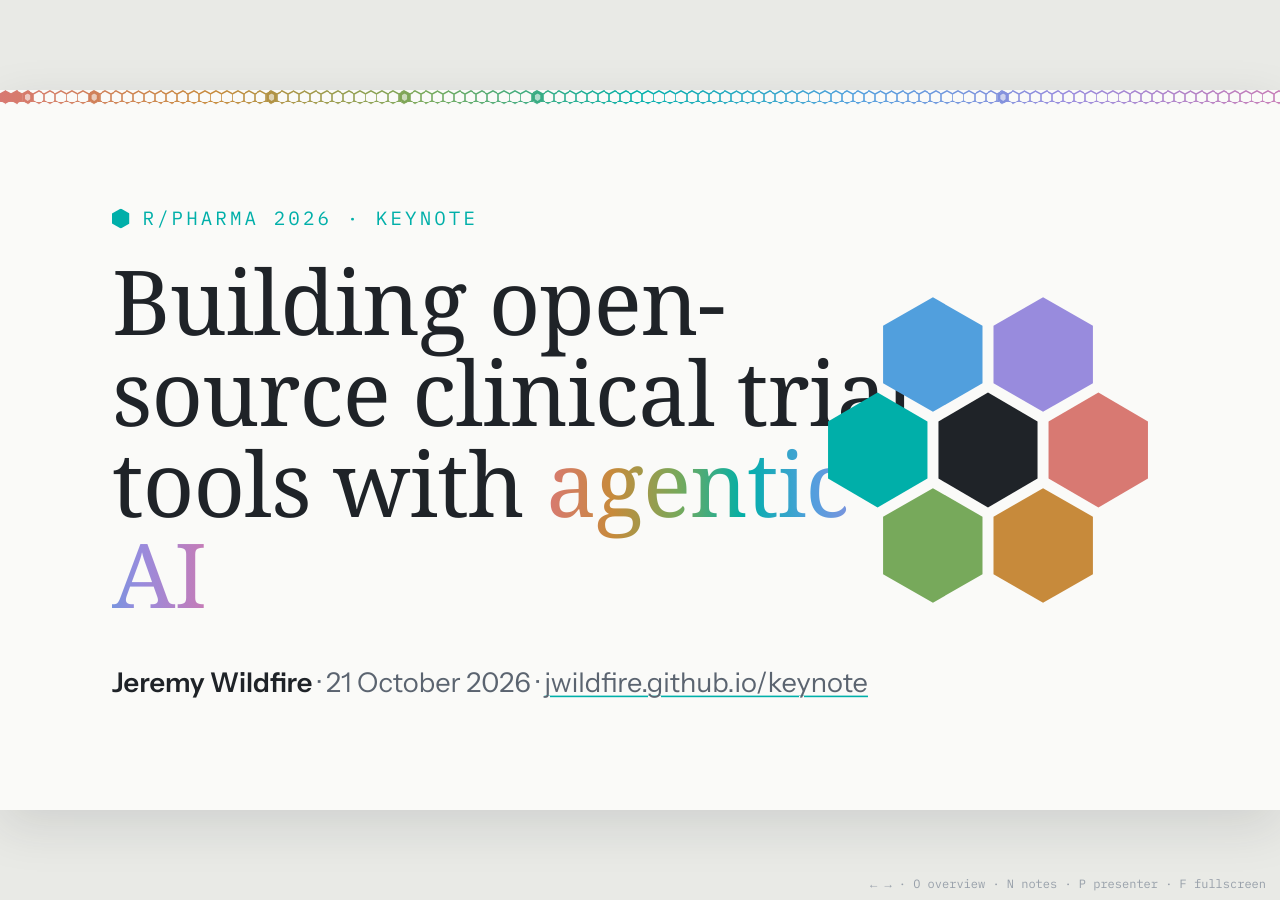
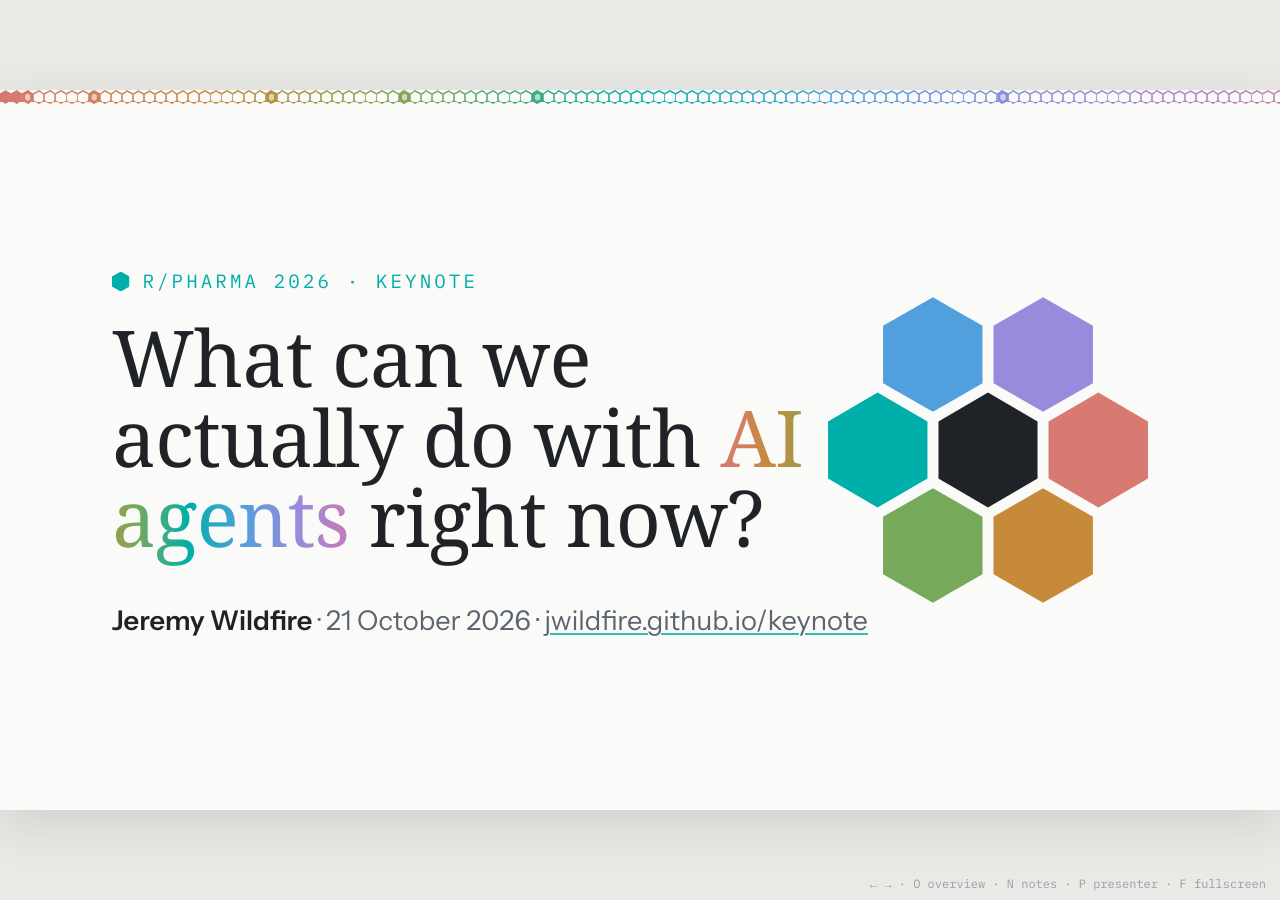
Before and after one commit to jwildfire/jwildfire.github.io, a Jekyll site: the page keynote/keynote.html, which Jekyll copies as it is, in a window 1280 px wide. Built offline with Jekyll 4.4.1, drawn with Linux system fonts in a browser that asks for light colours; some web fonts are replaced.

Commit message:
The talk's title is its question: "What can we actually do with AI agents right now?"
Jeremy, 21 October: "Retitle the talk 'What can we actually do with AI agents right now?'
everywhere". Was "Building open-source clinical trial tools with agentic AI".

- Slide 1 (all three decks): the question, with the spectrum colour on "AI agents", at 98px so
  its two lines clear the hex cluster; the decks' description.
- /keynote: tab title, description and sidebar heading.
- The homepage's keynote card.
- The annotated post: slide 1 re-rendered, and its alt text.

Co-Authored-By: Claude Opus 5.5 <noreply@anthropic.com>

```diff
--- a/_layouts/home.html
+++ b/_layouts/home.html
@@ -52,7 +52,7 @@
 
           <a class="wf-keynote" href="{{ "/keynote/" | relative_url }}">
             <span class="wf-keynote-kicker">R/Pharma 2026 &middot; Keynote &middot; October</span>
-            <span class="wf-keynote-headline">Building open-source clinical trial tools with <em>agentic AI</em></span>
+            <span class="wf-keynote-headline">What can we actually do with <em>AI agents</em> right now?</span>
             <span class="wf-keynote-cta">Prepared in the open &mdash; follow the developer diary &rarr;</span>
           </a>
 
--- a/keynote/index.html
+++ b/keynote/index.html
@@ -3,8 +3,8 @@
 <head>
   <meta charset="utf-8" />
   <meta name="viewport" content="width=device-width, initial-scale=1" />
-  <title>Building Open-Source Clinical Trial Tools with Agentic AI — R/Pharma 2026 Keynote</title>
-  <meta name="description" content="Official homepage for Jeremy Wildfire's R/Pharma 2026 keynote: a developer diary on building open-source clinical trial tools with agentic AI." />
+  <title>What Can We Actually Do With AI Agents Right Now? — R/Pharma 2026 Keynote</title>
+  <meta name="description" content="Official homepage for Jeremy Wildfire's R/Pharma 2026 keynote: What can we actually do with AI agents right now? The slides, the demo and the developer diary." />
   <link rel="preconnect" href="https://fonts.googleapis.com" />
   <link rel="preconnect" href="https://fonts.gstatic.com" crossorigin />
   <link href="https://fonts.googleapis.com/css2?family=Instrument+Sans:ital,wght@0,400..700;1,400..700&family=Instrument+Serif:ital@0;1&family=IBM+Plex+Mono:wght@400;500;600&display=swap" rel="stylesheet" />
@@ -155,7 +155,7 @@
     <aside class="side">
       <div>
         <p class="side-label">R/Pharma 2026 · Keynote · 21 October</p>
-        <h1>Building open-source clinical trial tools with <em>agentic AI</em></h1>
+        <h1>What can we actually do with <em>AI agents</em> right now?</h1>
         <p class="side-desc">Jeremy Wildfire's R/Pharma 2026 keynote: the slides, the live demo, and the developer diary that led up to it — experiments, lessons, and honest dead ends, written in public since June.</p>
         <nav class="side-nav" aria-label="Talk resources">
           <a href="/keynote/keynote.html">Slides <span class="arr">→</span></a>
--- a/keynote/keynote.html
+++ b/keynote/keynote.html
@@ -6,7 +6,7 @@
   <meta charset="utf-8" />
   <meta name="viewport" content="width=device-width, initial-scale=1" />
   <title>Keynote Slides — R/Pharma 2026</title>
-  <meta name="description" content="Slides for Jeremy Wildfire's R/Pharma 2026 keynote: building open-source clinical trial tools with agentic AI." />
+  <meta name="description" content="Slides for Jeremy Wildfire's R/Pharma 2026 keynote: What can we actually do with AI agents right now?" />
   <link rel="preconnect" href="https://fonts.googleapis.com" />
   <link rel="preconnect" href="https://fonts.gstatic.com" crossorigin />
   <link href="https://fonts.googleapis.com/css2?family=Instrument+Sans:ital,wght@0,400..700;1,400..700&family=Instrument+Serif:ital@0;1&family=IBM+Plex+Mono:wght@400;500;600&family=Reenie+Beanie&display=swap" rel="stylesheet" />
@@ -151,7 +151,8 @@
 
     /* Title */
     .s-title { justify-content: center; }
-    .s-title h1 { max-width: 1060px; }
+    /* The question as the title (2026-10-21): two lines, clear of the hex cluster on the right. */
+    .s-title h1 { max-width: 880px; font-size: 98px; }
     .s-title .byline { margin-top: 56px; font-size: 34px; color: var(--soft); }
     .s-title .byline strong { color: var(--ink); font-weight: 600; }
     /* The title's one flourish: two words in the spectrum gradient, matching the logo. */
@@ -1407,7 +1408,7 @@
         <polygon points="66.0,5.6 80.5,13.9 80.5,30.6 66.0,38.9 51.6,30.6 51.6,13.9" fill="#988bdd"/>
       </svg>
       <p class="kicker">R/Pharma 2026 · Keynote</p>
-      <h1>Building open-source clinical trial tools with <span class="spectrum">agentic AI</span></h1>
+      <h1>What can we actually do with <span class="spectrum">AI agents</span> right now?</h1>
       <p class="byline"><strong>Jeremy Wildfire</strong> · 21 October 2026 · <a href="https://jwildfire.github.io/keynote/" target="_blank" rel="noopener">jwildfire.github.io/keynote</a></p>
     </section>
 
```
Also changed, not shown: _posts/2026-10-21-rpharma-2026-keynote-annotated.md (+1 -1 lines), keynote/keynote_annotated.html (+4 -3 lines), keynote/keynote_extended.html (+4 -3 lines), assets/img/rpharma-2026-keynote/slide-01.jpg.
